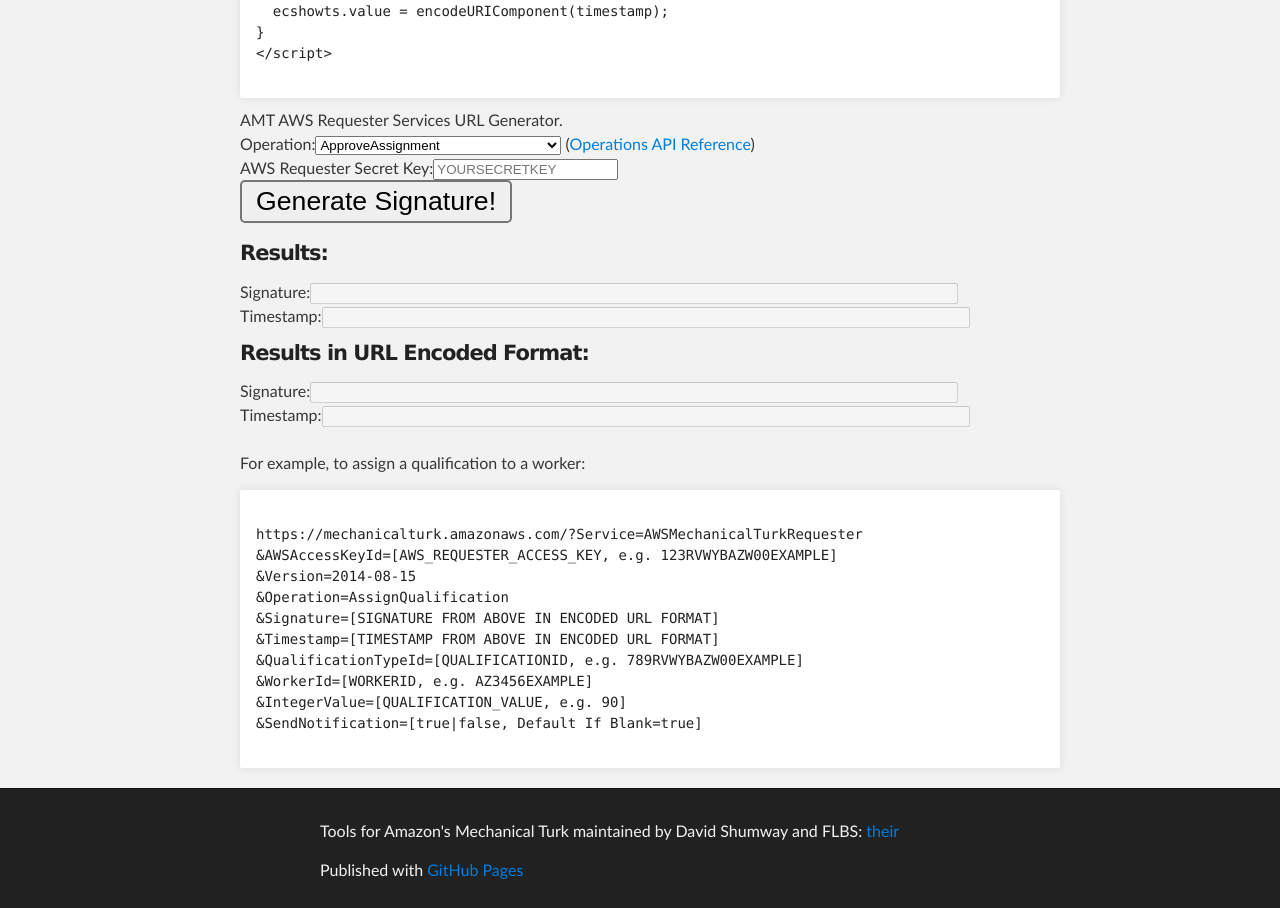
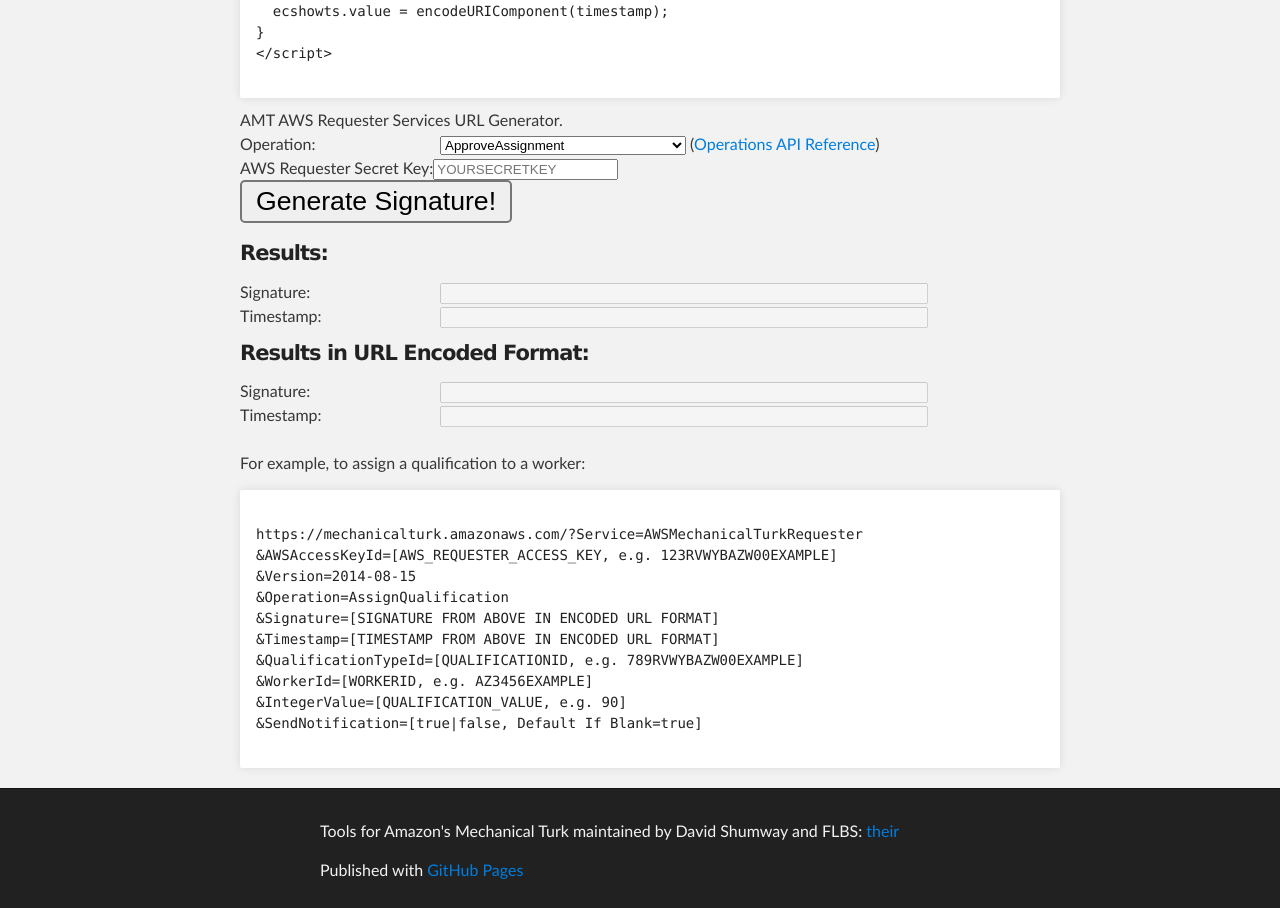
Before and after one commit to davidshumway/amt, a plain HTML site: page awssg.html in a window 1280 px wide. Shown: the part 966-1874 px from the top of the page. Drawn offline with Linux system fonts and the light colour scheme.

Commit message:
Update awssg.html

```diff
--- a/awssg.html
+++ b/awssg.html
@@ -14,11 +14,15 @@
     <script src="http://crypto-js.googlecode.com/svn/tags/3.0.2/build/components/enc-base64-min.js"></script>
     <style type="text/css">
       #signature, #timestamp, #ecsignature, #ectimestamp {
-        width: 80%;
+        width: 60%;
       }
       /*Overwrite width of main content. Default=640px.*/
       #main_content {
        max-width: 800px !important;
+      }
+      .span_float {
+        float:left;
+        width:200px;
       }
     </style>
 
@@ -122,16 +126,16 @@
 
         <p>
         AMT AWS Requester Services URL Generator.<br />
-        Operation:<select id="operations"></select>
+        <span class="span_float">Operation:</span><select id="operations"></select>
         (<a href="http://docs.aws.amazon.com/AWSMechTurk/latest/AWSMturkAPI/ApiReference_OperationsArticle.html">Operations API Reference</a>)<br />
         AWS Requester Secret Key:<input type="text" id="key" placeholder="YOURSECRETKEY" /><br />
         <input type="button" value="Generate Signature!" onclick="generate_key();" style="zoom:2;" /><br />
         <h4>Results:</h4>
-        Signature:<input type="text" id="signature" disabled /><br />
-        Timestamp:<input type="text" id="timestamp" disabled /><br />
+        <span class="span_float">Signature:</span><input type="text" id="signature" disabled /><br />
+        <span class="span_float">Timestamp:</span><input type="text" id="timestamp" disabled /><br />
         <h4>Results in URL Encoded Format:</h4>
-        Signature:<input type="text" id="ecsignature" disabled /><br />
-        Timestamp:<input type="text" id="ectimestamp" disabled /><br />
+        <span class="span_float">Signature:</span><input type="text" id="ecsignature" disabled /><br />
+        <span class="span_float">Timestamp:</span><input type="text" id="ectimestamp" disabled /><br />
         <br />
         For example, to assign a qualification to a worker:</p>
 
```
